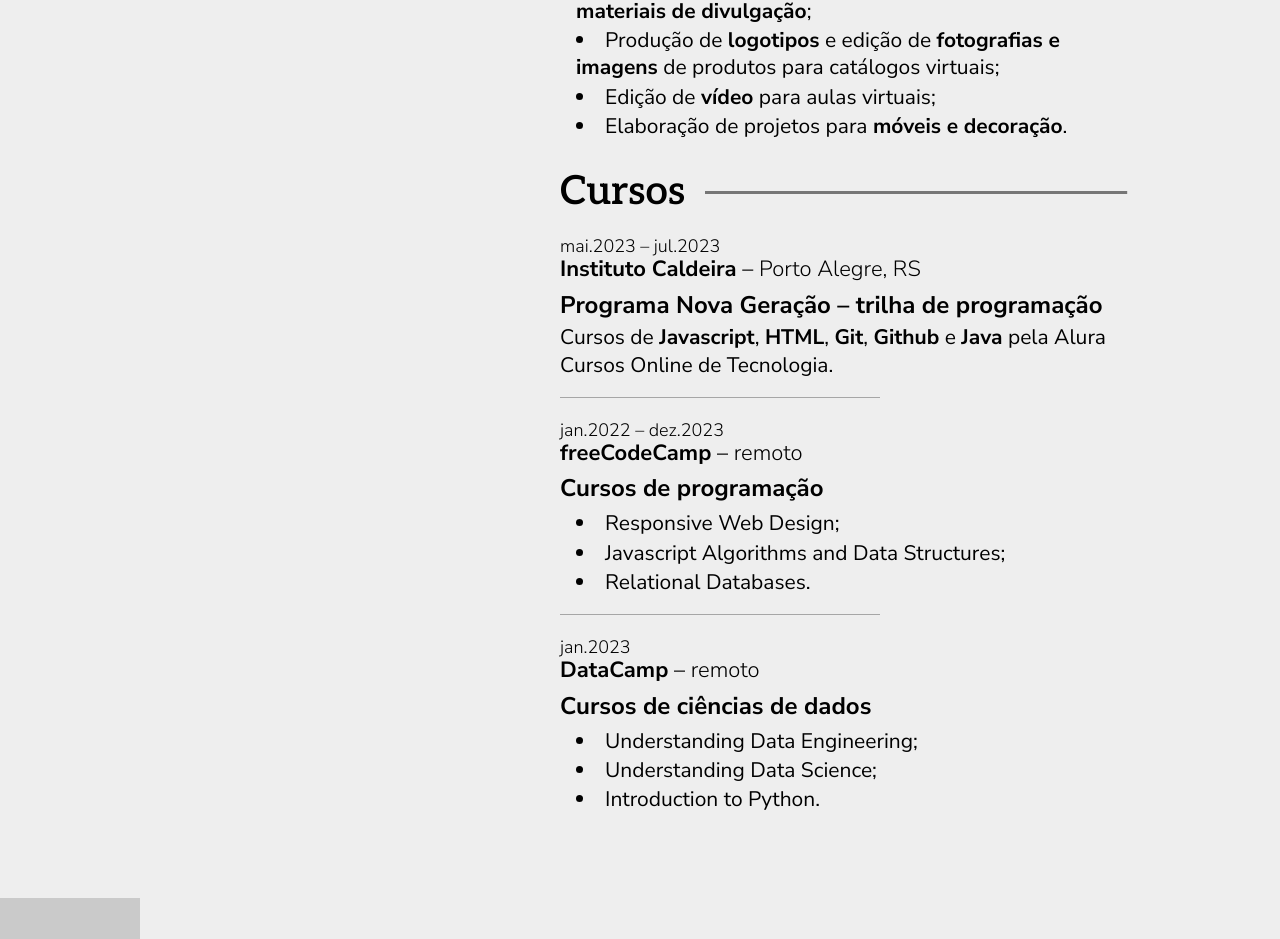
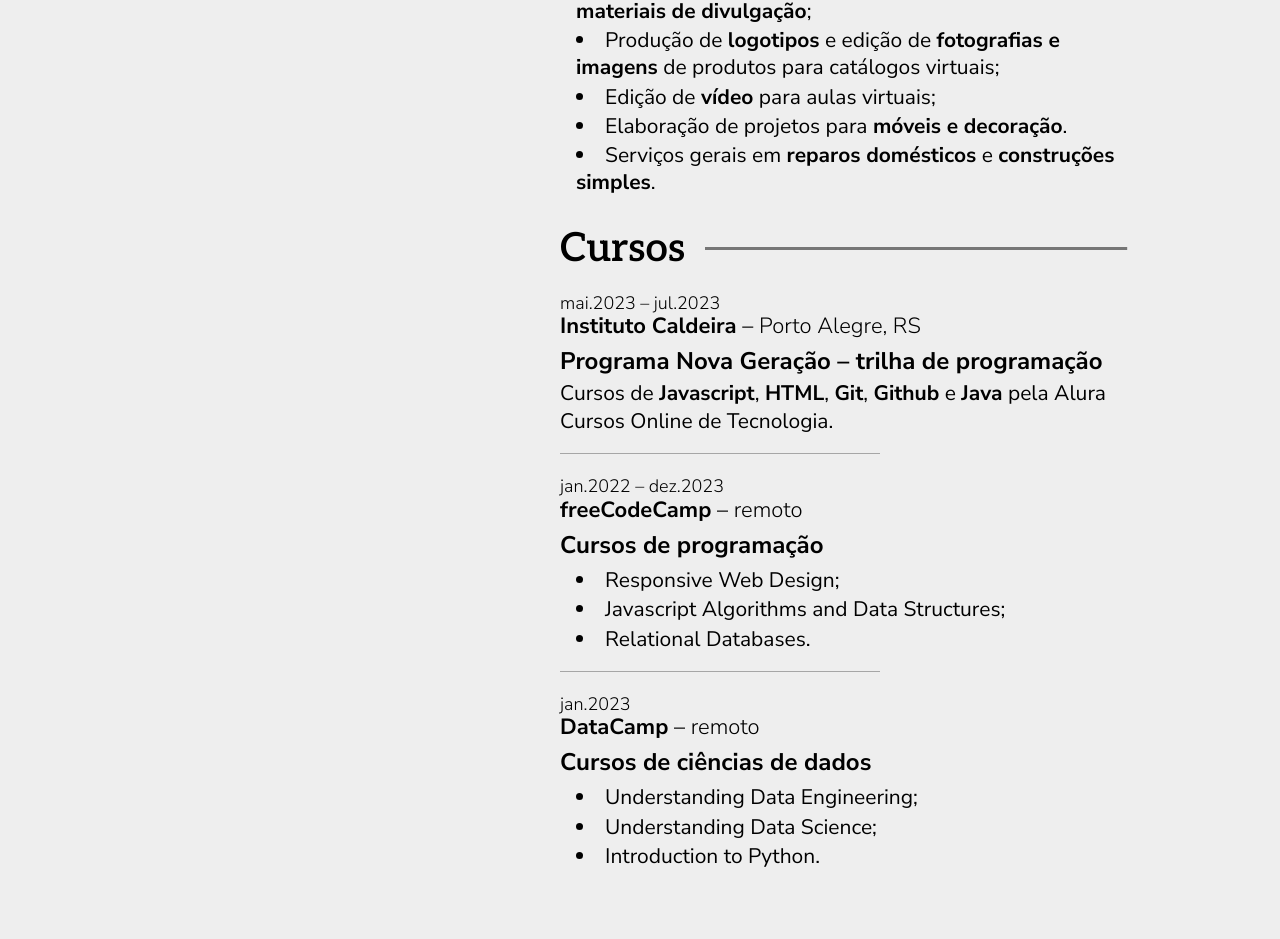
Before and after one commit to augustooomoraes/pp-portfolio-page, a Next.js app: page /curriculum in a window 1280 px wide. Shown: the part 1513-2452 px from the top of the page. Built offline with nearby package versions, Linux system fonts and the light colour scheme; some icons are missing.

Commit message:
add freelance experience item

```diff
--- a/src/app/ui/components/curriculum-sections.tsx
+++ b/src/app/ui/components/curriculum-sections.tsx
@@ -368,6 +368,16 @@ export const experienceItems: ExperienceItemType[] = [
         <span className="font-bold dark:font-semibold">móveis e decoração</span>
         .
       </>,
+      <>
+        Serviços gerais em
+        {" "}
+        <span className="font-bold dark:font-semibold">reparos domésticos</span>
+        {" "}
+        e
+        {" "}
+        <span className="font-bold dark:font-semibold">construções simples</span>
+        .
+      </>,
     ],
   },
 ]
```
